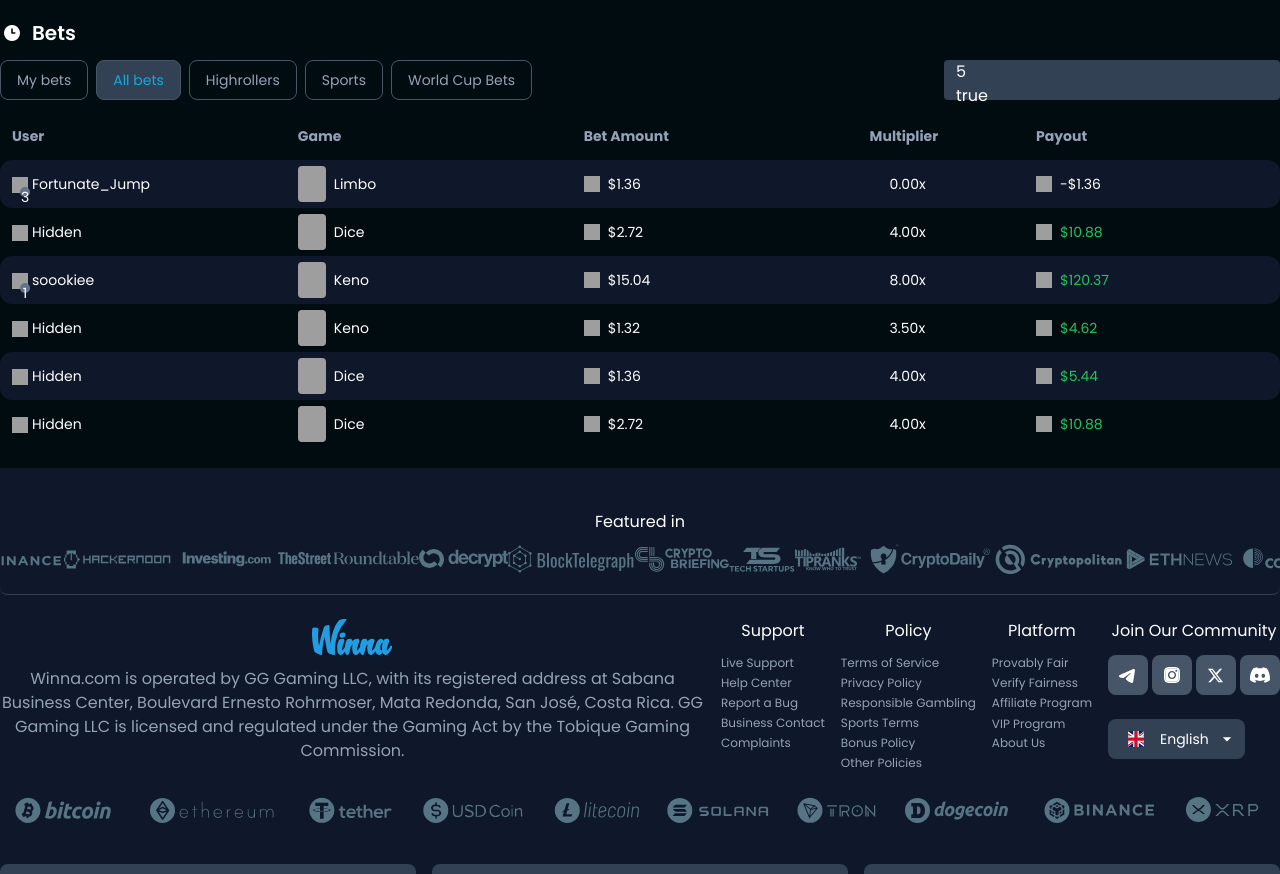
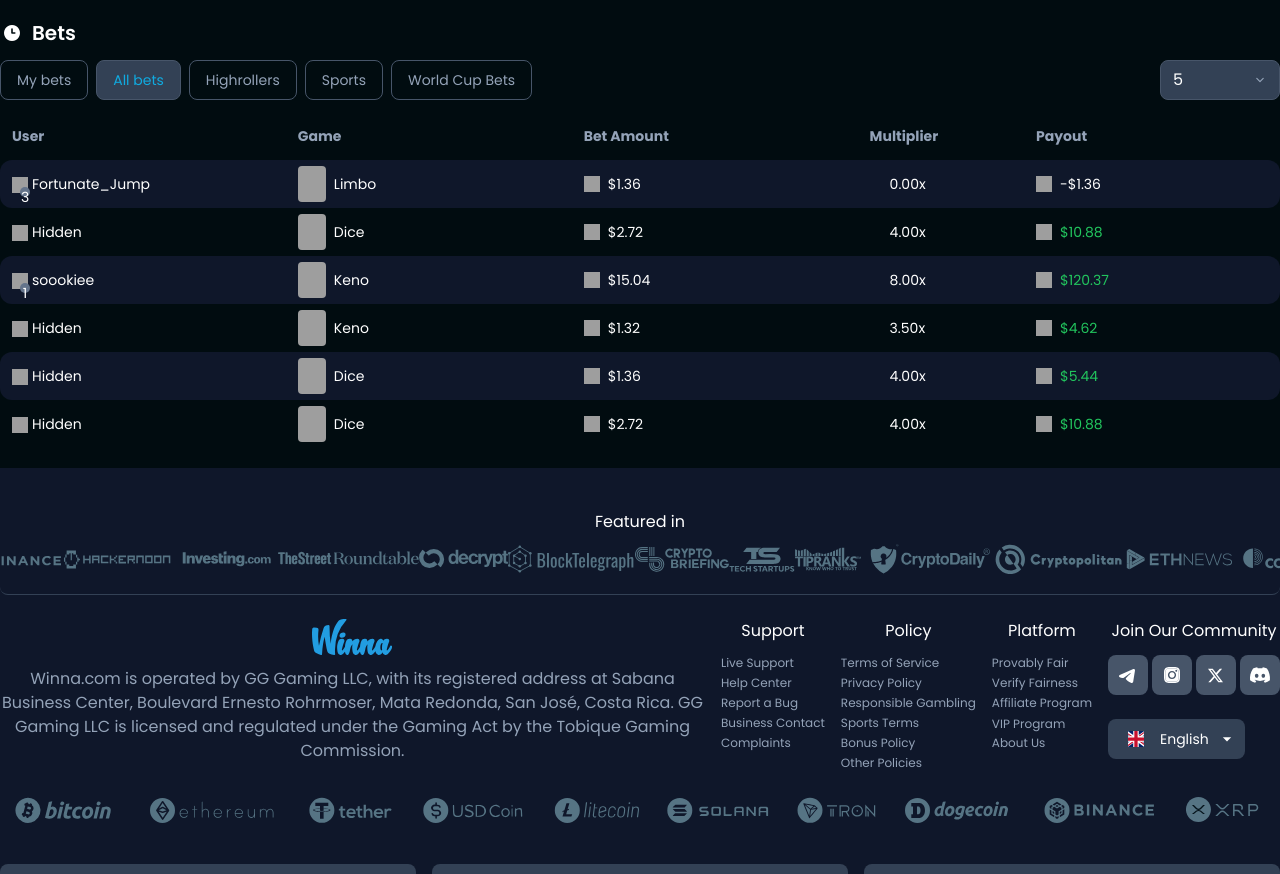
Before and after one commit to sahil-design176209/winna-nextjs-project, a Next.js app: page / in a window 1280 px wide. Shown: the part 1779-2653 px from the top of the page. Built offline with nearby package versions, Linux system fonts and the light colour scheme; grey boxes are pictures that could not be loaded.

Commit message:
feature/nextjs-1 bets filter amde

```diff
--- a/app/components/MyBets.jsx
+++ b/app/components/MyBets.jsx
@@ -65,68 +65,38 @@ const MyBets = () => {
               </button>
             </li>
           </ul>
-          <div className="css-b62m3t-container">
-            <span
-              id="react-select-4-live-region"
-              className="css-7pg0cj-a11yText"
-            />
-            <span
-              aria-live="polite"
-              aria-atomic="false"
-              aria-relevant="additions text"
-              role="log"
-              className="css-7pg0cj-a11yText"
-            />
-            <div className="h-10 pl-3 pr-2 hover:cursor-pointer hover:bg-body-level-5 gap-5 text-16 font-normal bg-body-level-3 hover:text-white group/select-control text-white rounded css-cp01gg-control">
-              <div className="css-14oxtc6">
-                <div className="css-w54w9q-singleValue">
-                  <span className="truncate text-16">5</span>
-                </div>
-                <input
-                  id="react-select-4-input"
-                  tabIndex={0}
-                  inputMode="none"
-                  aria-autocomplete="list"
-                  aria-expanded="false"
-                  aria-haspopup="true"
-                  role="combobox"
-                  aria-activedescendant
-                  aria-readonly="true"
-                  className="css-1hac4vs-dummyInput"
-                  defaultValue
-                />
-              </div>
-              <div className="css-1wy0on6">
-                <span className="css-j4w2j1-indicatorSeparator" />
-                <div
-                  className="css-g56vrd-indicatorContainer"
-                  aria-hidden="true"
+          <div className="css-b62m3t-container min-w-[120px]">
+            <label htmlFor="bets-per-page" className="sr-only">
+              Items per page
+            </label>
+            <div className="relative">
+              <select
+                id="bets-per-page"
+                defaultValue="5"
+                className="appearance-none h-10 w-full rounded-lg border border-body-level-4 bg-body-level-3 px-3 pr-10 text-16 text-white outline-none transition-colors hover:border-accent-blue"
               >
+                <option value="5">5</option>
+                <option value="10">10</option>
+                <option value="20">20</option>
+                <option value="30">30</option>
+                <option value="40">40</option>
+              </select>
               <svg
-                    width={24}
-                    height={24}
-                    viewBox="0 0 24 24"
+                width={20}
+                height={20}
+                viewBox="0 0 20 20"
                 fill="none"
                 xmlns="http://www.w3.org/2000/svg"
-                    className="text-typography-secondary group-hover/select-control:text-white"
+                className="pointer-events-none absolute right-3 top-1/2 h-4 w-4 -translate-y-1/2 text-typography-secondary"
               >
                 <path
-                      className="top-arrow"
-                      fillRule="evenodd"
-                      clipRule="evenodd"
-                      d="M8.11613 13.64L11.5425 16.84C11.7711 17.0533 12.2282 17.0533 12.4567 16.84L15.885 13.6399C16.1669 13.3763 15.8984 13 15.4279 13L8.57323 13C8.10089 13 7.83234 13.3763 8.11613 13.64Z"
-                      fill="currentColor"
-                    />
-                    <path
-                      className="bottom-arrow"
-                      fillRule="evenodd"
-                      clipRule="evenodd"
-                      d="M8.11613 10.36L11.5425 7.16C11.7711 6.94667 12.2282 6.94667 12.4567 7.16L15.885 10.3601C16.1669 10.6237 15.8984 11 15.4279 11L8.57323 11C8.10089 11 7.83234 10.6237 8.11613 10.36Z"
-                      fill="currentColor"
+                  d="M6 8l4 4 4-4"
+                  stroke="currentColor"
+                  strokeWidth="1.5"
+                  strokeLinecap="round"
+                  strokeLinejoin="round"
                 />
               </svg>
-                </div>
-              </div>
             </div>
           </div>
         </div>
```
Lines whose indentation alone changed are shown as unchanged.
